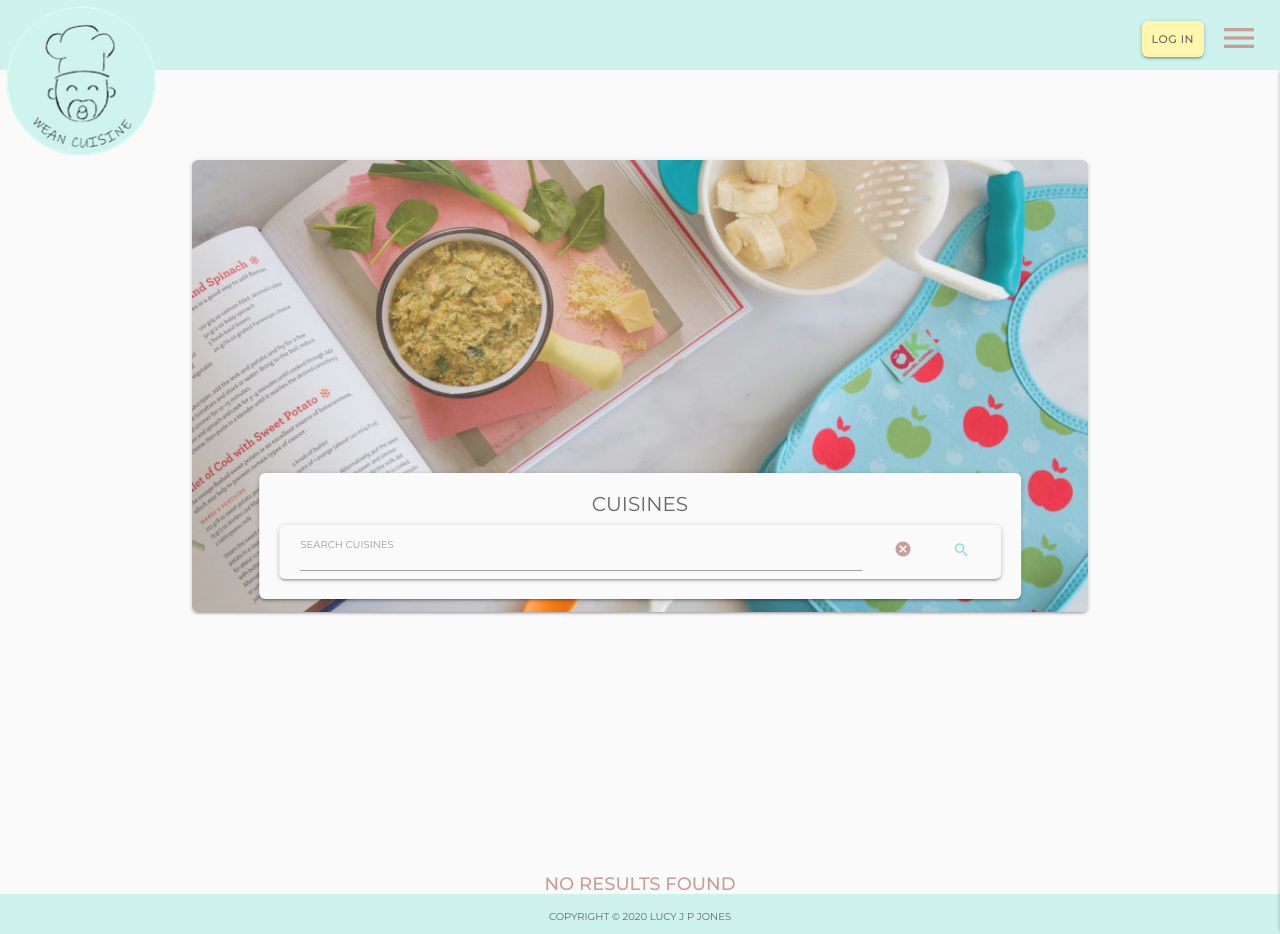
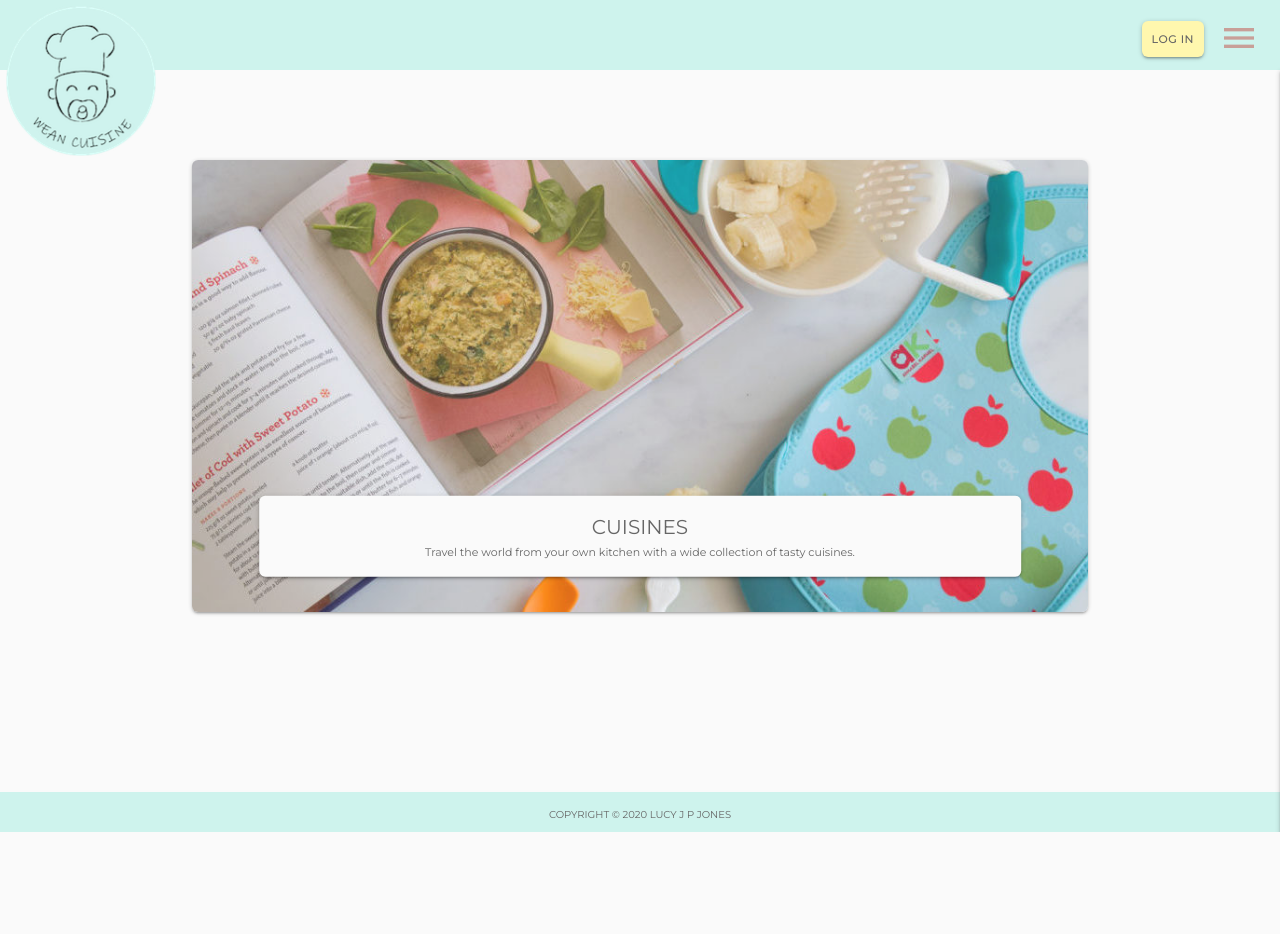
Before and after one commit to Lucyjpjones/wean-cuisine, a Flask app: page /get_cuisines in a window 1280 px wide. After the commit the page ends 832 px from the top, so only its background shows below. Run offline with Flask 2, Linux system fonts and the light colour scheme; data that the repository does not hold is empty; some libraries are stand-ins or nearby versions.

Commit message:
Cusines page add recipe functionality working, images added to cusiine cards correctly, search bar replaced with paragraph, cuisine text added to card

```diff
--- a/app.py
+++ b/app.py
@@ -165,7 +165,7 @@ def logout():
 
 @app.route("/get_cuisines")
 def get_cuisines():
-    cuisines = list(mongo.db.cuisines.find().sort("cuisine_name", 1))
+    cuisines = mongo.db.cuisines.find().sort("cuisine_name", 1)
     return render_template("cuisines.html", cuisines=cuisines)
 
 
--- a/static/css/style.css
+++ b/static/css/style.css
@@ -7,7 +7,8 @@ body {
   font-family: "Montserrat", sans-serif;
   color: #666666;
   display: flex;
-  min-height: 100vh;
+  min-height: 100%;
+  margin-bottom: -40px;
   flex-direction: column;
 }
 
@@ -209,6 +210,7 @@ div#register.col.s12 {
   line-height: 2.5;
 }
 
+
 /* -------------------- Callout*/
 
 #callout-outer {
@@ -383,6 +385,7 @@ footer {
   background-color: #cef3ed;
   text-align: center;
   width: 100%;
+  height: 40px;
 }
 
 footer h6 {
@@ -774,3 +777,15 @@ textarea.materialize-textarea {
   height: 50px;
   text-align: center;
 }
+
+/* --------------------Cuisines page */
+#cuisine-p {
+    font-size: 11px;
+    text-transform: none;
+    padding: 6px;
+}
+
+#cuisine-callout {
+    position: relative;
+    margin-bottom: 12%;
+}
--- a/templates/cuisines.html
+++ b/templates/cuisines.html
@@ -1,6 +1,6 @@
 {% extends "base.html" %} {% block content %}
 
-<section class="container" id="page-callout">
+<section class="container" id="cuisine-callout">
   <img
     id="page-img"
     src="{{ url_for('static', filename='assets/images/recipes-img.jpg') }}"
@@ -15,39 +15,12 @@
       >Add cuisine <i class="material-icons">add_circle_outline</i>
     </a>
     {% endif %}
-    <!--Search bar-->
-    <div id="search-bar" class="row card-panel grey lighten-5">
-      <form action="{{ url_for('search') }}" method="POST" class="col s8">
-        <div id="input-outer" class="row valign-wrapper center-align">
-          <div class="input-field col s10">
-            <input
-              type="text"
-              name="query"
-              id="query"
-              minlength="3"
-              class="validate"
-              required
-            />
-            <label for="query">Search Cuisines</label>
-          </div>
-          <!--Search btn-->
-          <div class="col s1">
-            <a id="clear-btn" href="{{ url_for('get_cuisines') }}">
-              <i class="material-icons">cancel</i>
-            </a>
-          </div>
-          <div class="col s1">
-            <button id="search-btn" type="submit">
-              <i class="material-icons">search</i>
-            </button>
-          </div>
-        </div>
-      </form>
+    <!--Paragraph text-->
+    <div class="row form-row">
+        <p id="cuisine-p">Travel the world from your own kitchen with a wide collection of tasty cuisines.</p>
     </div>
   </div>
 </section>
-
-{% if cuisines|length > 0 %}
 
 <div id="card-container">
   <div class="row">
@@ -56,12 +29,13 @@
       <div href="" id="recipe-card" class="card">
         <div class="card-image" id="card-img">
           <a href="#">
-            <img src="" alt="Cuisine image" />
+            <img src="{{ cuisine.img_url }}" alt="Cuisine image" />
           </a>
         </div>
         <div id="card-info" class="row card-content">
           <div class="col s12">
             <p id="card-title"><strong>{{ cuisine.cuisine_name }}</strong></p>
+            <p>Cuisine</p>
           </div>
           <div id="card-btns">
             <div id="card-edit-row" class="col s12">
@@ -109,6 +83,4 @@
     {% endfor %}
   </div>
 </div>
-{% else %}
-<h3 id="no-results">No results found</h3>
-{% endif %} {% endblock %}
+{% endblock %}
--- a/templates/recipes.html
+++ b/templates/recipes.html
@@ -45,6 +45,7 @@
   </div>
 </section>
 
+<!--Checks if any results from search bar, if no results skip to else statement-->
 {% if recipes|length > 0 %}
 
 <div id="card-container">
```
